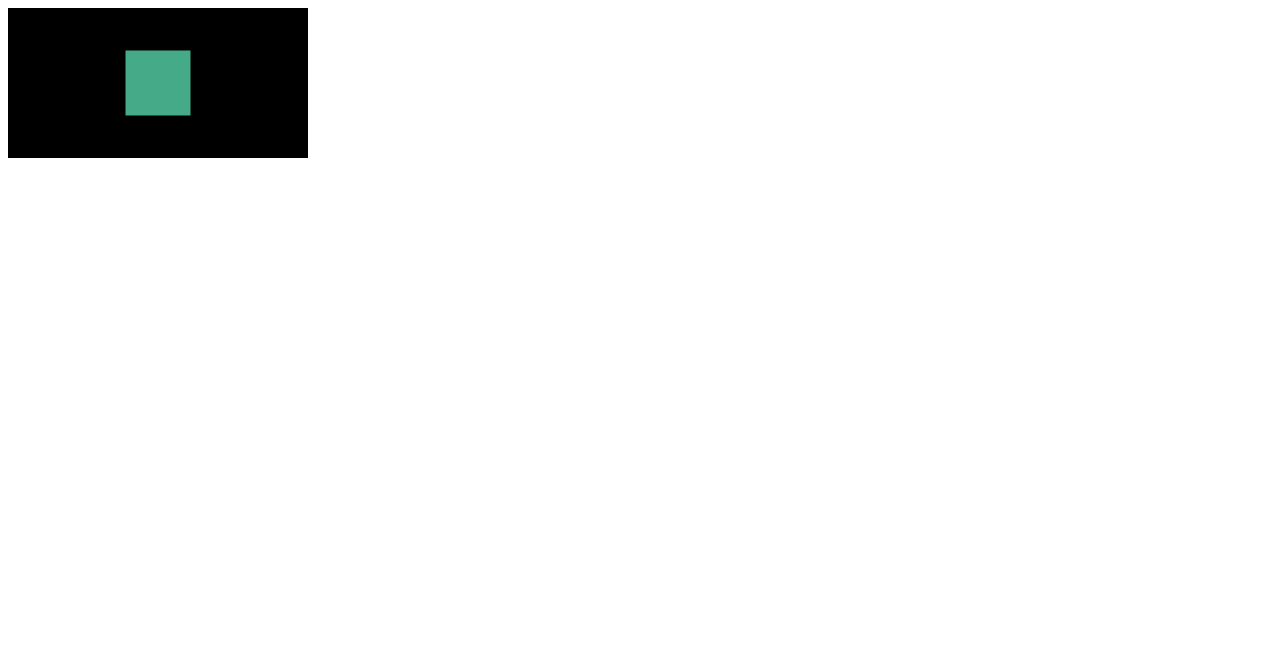
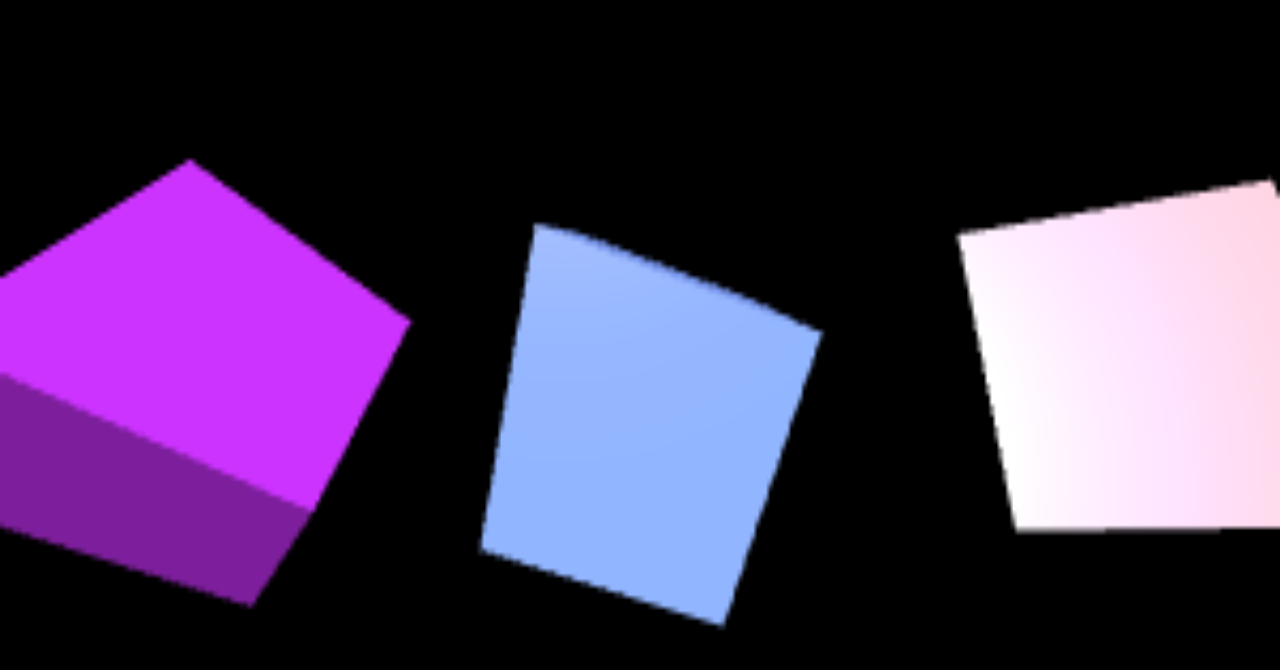
Before and after one commit to arochut/COARV_WebGL, a plain HTML site: page index.html in a window 1280 px wide. Drawn offline with nearby package versions, Linux system fonts and the light colour scheme.

Commit message:
Fullscreen

```diff
--- a/index.html
+++ b/index.html
@@ -13,6 +13,19 @@
 <body>
     <canvas id="c"></canvas>
 </body>
+
+<style>
+    html, body {
+       margin: 0;
+       height: 100%;
+    }
+    #c {
+       width: 100%;
+       height: 100%;
+       display: block;
+    }
+</style>
+
 <script type="module">
     import * as THREE from 'three'
 
@@ -35,13 +48,43 @@
 	const boxDepth = 1;
 	const geometry = new THREE.BoxGeometry( boxWidth, boxHeight, boxDepth );
 
-	const material = new THREE.MeshBasicMaterial( { color: 0x44aa88 } ); // greenish blue
+    const color = 0xFF7FFF;
+    const intensity = 3;
+    const light = new THREE.DirectionalLight(color, intensity);
+    light.position.set(-1, 2, 4);
+    scene.add(light);
+    function makeInstance(geometry, color, x) {
+        const material = new THREE.MeshPhongMaterial({color});
 
-	const cube = new THREE.Mesh( geometry, material );
-	scene.add( cube );
+        const cube = new THREE.Mesh(geometry, material);
+        scene.add(cube);
 
-	renderer.render( scene, camera );
+        cube.position.x = x;
+
+        return cube;
     }
+    const cubes = [
+        makeInstance(geometry, 0x44aa88,  0),
+        makeInstance(geometry, 0x8844aa, -2),
+        makeInstance(geometry, 0xaa8844,  2),
+    ];
+
+
+    function render(time) {
+        time *= 0.001;  // convert time to seconds
+
+        cubes.forEach((cube, ndx) => {
+            const speed = 1 + ndx * .1;
+            const rot = time * speed;
+            cube.rotation.x = rot;
+            cube.rotation.y = rot;
+        });
+        renderer.render(scene, camera);
+        requestAnimationFrame(render);
+    }
+	requestAnimationFrame(render);
+    }
+
 
     main();
 </script>
```
